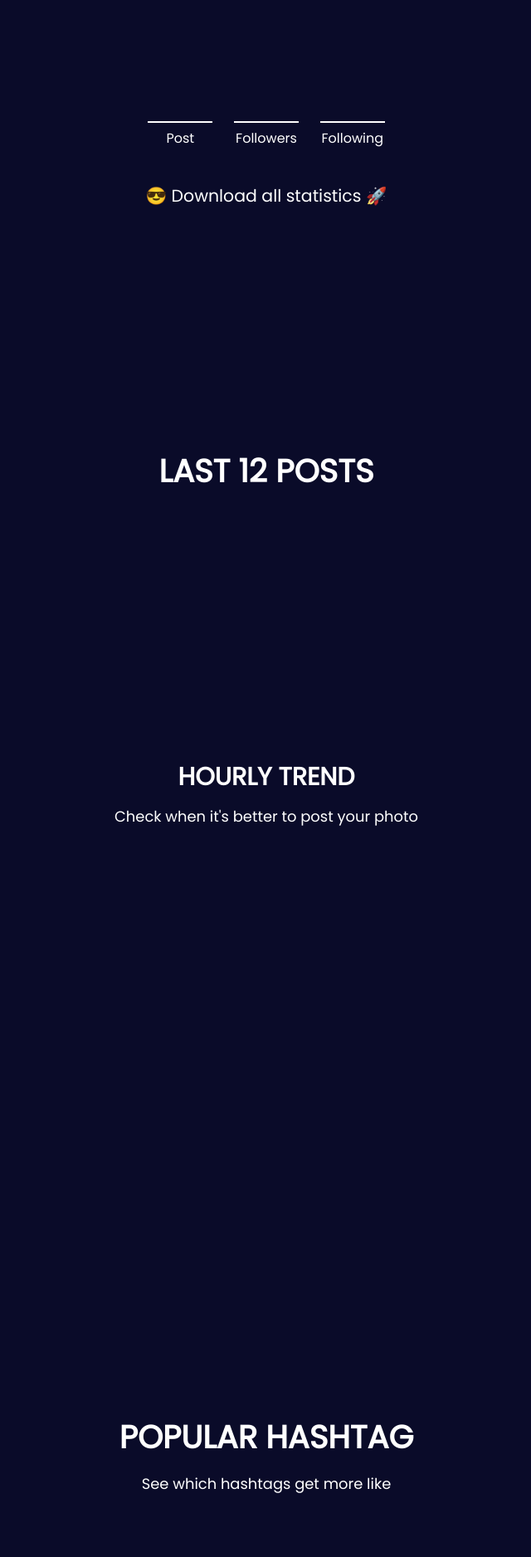
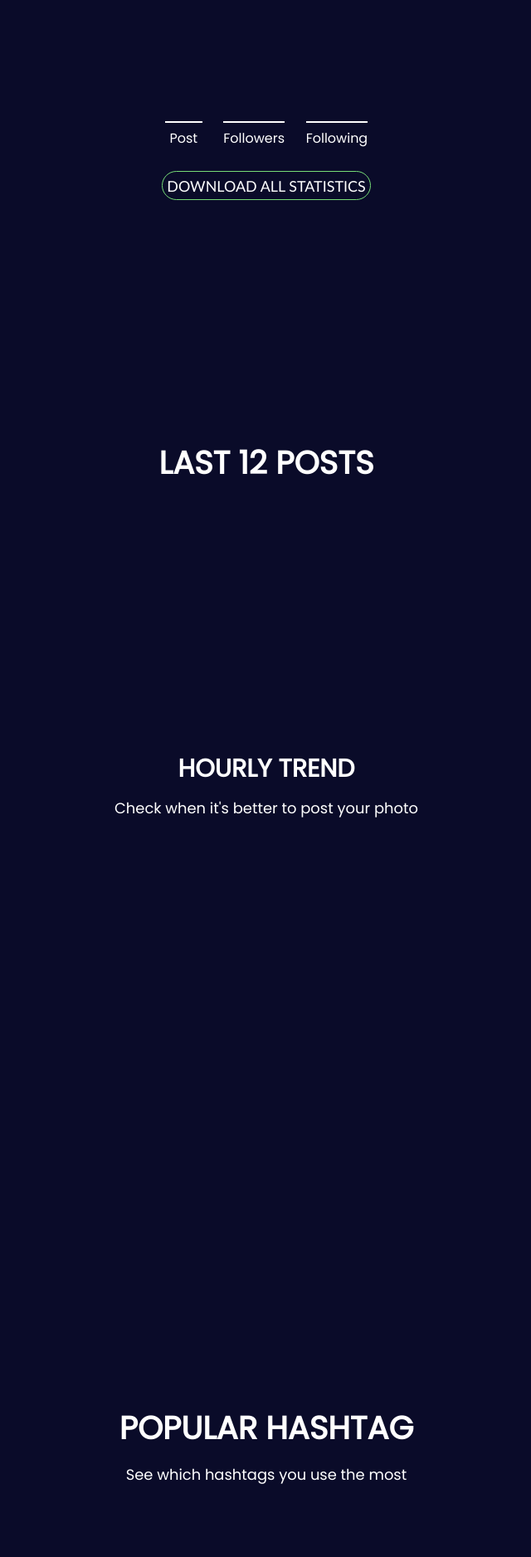
Before and after one commit to IZZIP6/instanalytics, a Django app: a page that uses front-end/analytics/templates/analytics/user.html in a window 1280 px wide. Shown: the part 244-2120 px from the top of the page at 83% size, without its empty margins (319-959 px from the left). Run offline with Django 3.2, Linux system fonts and the light colour scheme; data that the repository does not hold is empty; some libraries are stand-ins or nearby versions.

Commit message:
Really final version

```diff
--- a/front-end/analytics/templates/analytics/user.html
+++ b/front-end/analytics/templates/analytics/user.html
@@ -449,9 +449,17 @@
         cursor: pointer;
         text-align: center;
         width: 100%;
-        padding-top: 2em;
-        border-top: 0px;
-        font-size: 0.8em;
+        font-size: 0.7em;
+        margin-top: 1.5em;
+        border: solid 0.1em #77dd77;
+        border-radius: 1em;
+        padding: 0.3em;
+        text-transform: uppercase;
+        font-family:'Trebuchet MS', 'Lucida Sans Unicode', 'Lucida Grande', 'Lucida Sans', Arial, sans-serif;
+    }
+
+    #download-statistics:hover {
+        color:#ff5274;
     }
 
     /*back to top button*/
@@ -624,9 +632,9 @@ function McFloatPanel() { var i = [], s = [], h = "className", t = "getElementsB
                 neg_com.appendChild(document.createTextNode("\"".concat(sentiment_analysis["neg_com"], "\"")));
                 ul.appendChild(neg_com);
 
-                //Display most popular biagram
+                //Display most popular bigram
                 var biagram = document.createElement('h3');
-                biagram.textContent = "THE MOST POPULAR BIAGRAM";
+                biagram.textContent = "THE MOST POPULAR BIGRAM";
                 biagram.setAttribute("class", "sent-head");
                 biagram.setAttribute("data-aos", "flip-up");
                 //h3.setAttribute('class', 'note');
@@ -720,7 +728,7 @@ function McFloatPanel() { var i = [], s = [], h = "className", t = "getElementsB
                     <li>{{ n_following }}<div class="preview-label">Following</div></li>
                 </ul>
                 <ul>
-                    <li id="download-statistics">😎 Download all statistics 🚀</li>
+                    <li id="download-statistics">Download All Statistics</li>
                 </ul>
 
             </div>
@@ -825,7 +833,7 @@ function McFloatPanel() { var i = [], s = [], h = "className", t = "getElementsB
     <section class="body-content slideanim">
         <div data-aos="fade-up" style="text-align: center;">
             <h2>POPULAR HASHTAG</h2>
-            <p>See which hashtags get more like</p>
+            <p>See which hashtags you use the most</p>
         </div>
         <div data-aos="fade-up" id="container2" style="width:80%; height:400px;">
         </div>
@@ -904,7 +912,7 @@ function McFloatPanel() { var i = [], s = [], h = "className", t = "getElementsB
     <section class="body-content slideanim">
         <div data-aos="flip-up" style="text-align: center;">
             <h2>POPULAR TAG</h2>
-            <p>See which tags get more like</p>
+            <p>See which tags you use the most</p>
         </div>
         <div data-aos="flip-right" id="container3" style="width:80%; height:400px;">
         </div>
--- a/parser-process/app/parser/get_max_likes_hashtag.py
+++ b/parser-process/app/parser/get_max_likes_hashtag.py
@@ -56,7 +56,7 @@ def get_photo_description(accessibility_caption):
         if(item is not None):
             if("Image may contain:" in item):
                 description = (item.split("Image may contain:",1)[1])
-                insta_sw = ["1", "2", "3", "4", "5", "6", "7", "8", "9", "and", "or", "one", "more", "text", "says"]
+                insta_sw = ["1", "2", "3", "4", "5", "6", "7", "8", "9", "and", "or", "one", "more", "text", "says", "standing", "sitting"]
                 description = description.replace(",", "")
                 description = description.replace("'", "")
                 description = description.replace("\"", "")
--- a/parser-process/app/parser/get_popular_comment.py
+++ b/parser-process/app/parser/get_popular_comment.py
@@ -9,6 +9,7 @@ import nltk
 
 def sanitize(comment_list):
     it_stopwords = stopwords.words('italian')
+    en_stopwords = stopwords.words('english')
     tokens = []
     final_token = []
     for comment in comment_list:
@@ -16,7 +17,8 @@ def sanitize(comment_list):
         comment = (emoji.get_emoji_regexp().sub(u'', comment)) # remove emoji
         comment = re.sub(r'([?!,.://({@})\\*]+)','', comment) # remove some punctuation
         comment_tokens = word_tokenize(comment)
-        tokens_without_sw = [word for word in comment_tokens if not word in stopwords.words()]
+        tokens_without_sw = [word for word in comment_tokens if not word in it_stopwords]
+        tokens_without_sw = [word for word in tokens_without_sw if not word in en_stopwords]
         tokens.append(tokens_without_sw)
 
     for token in tokens:
```
